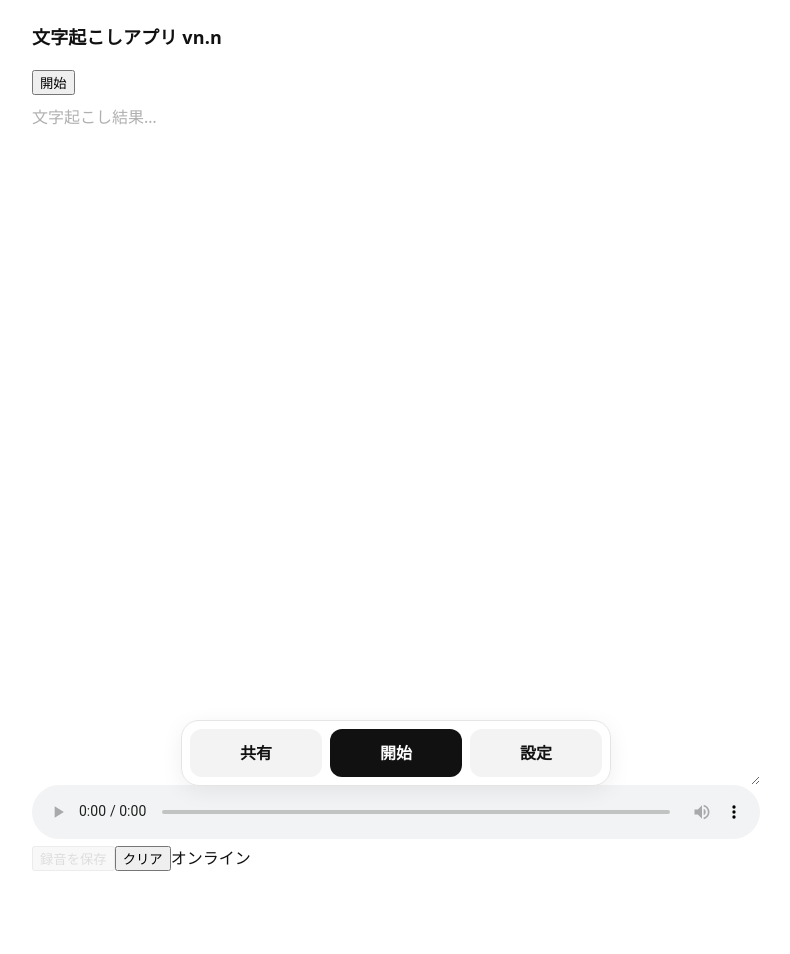
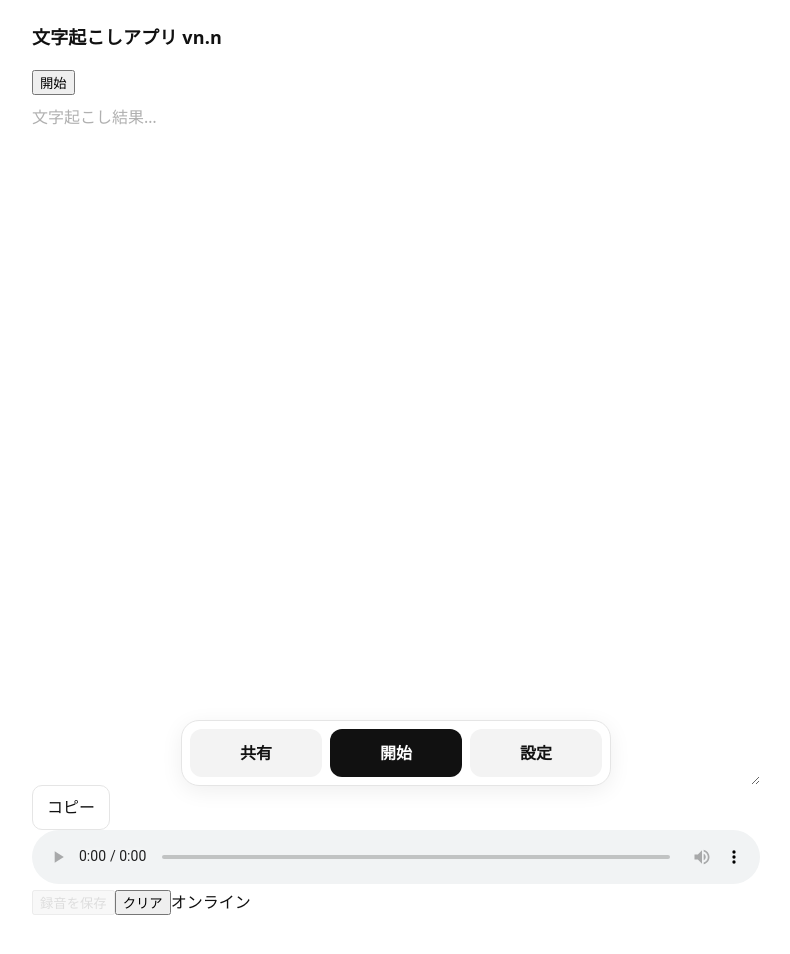
Before and after one commit to cocomohacomo/standalone_webassembly_asr, a plain HTML site: page index.html in a window 1280 px wide. Shown: the whole page, without its empty margins (244-1034 px from the left). Drawn offline with Linux system fonts and the light colour scheme.

Commit message:
Refactor UI to minimal transcript-first layout

```diff
--- a/index.html
+++ b/index.html
@@ -11,7 +11,7 @@
 main{max-width:760px;margin:auto;padding:calc(14px + env(safe-area-inset-top)) 16px calc(112px + env(safe-area-inset-bottom))}
 header{padding:10px 0 18px;font-size:18px;font-weight:600;letter-spacing:.01em}
 #text{display:block;width:100%;min-height:calc(100dvh - 130px);resize:vertical;border:0;outline:0;background:transparent;color:var(--text);font:inherit;line-height:1.8;padding:8px 0 32px}
-#text::placeholder{color:#b0b0b0}
+#text::placeholder{color:#b0b0b0}.transcript-copy{border:1px solid #e5e5e5;background:#fff;color:#111;border-radius:10px;padding:9px 14px;font:inherit}
 .bottom-bar{position:fixed;left:50%;transform:translateX(-50%);bottom:calc(14px + env(safe-area-inset-bottom));display:flex;align-items:center;gap:8px;padding:8px;background:#fff;border:1px solid var(--line);border-radius:18px;box-shadow:0 5px 22px #0001;z-index:10;width:min(calc(100% - 28px),430px)}
 .bottom-bar button{flex:1;min-height:48px;border:0;background:#f3f3f3;border-radius:12px;color:#111;font:inherit;font-weight:600;cursor:pointer}
 .bottom-bar #recordBtn{background:#111;color:#fff}
@@ -40,7 +40,7 @@ button:disabled{opacity:.4}
 <div class="controls"><button class="btn primary" id="recordBtn">開始</button><button class="btn" id="stopBtn" disabled>停止</button></div>
 <p class="hint" id="audioHint">録音音声はこの端末内で処理します。</p>
 <div id="transcriptionNotice" class="notice">日本語音声認識モデルを初期化します。</div><div id="speechNotice" class="notice hide"></div>
-<textarea id="text" placeholder="文字起こし結果…" aria-label="文字起こしテキスト"></textarea>
+<textarea id="text" placeholder="文字起こし結果…" aria-label="文字起こしテキスト"></textarea><button id="copyBtn" class="transcript-copy" type="button">コピー</button>
 <div class="legacy-actions"><button class="btn" id="copyBtn">コピー</button><button class="btn" id="exportBtn">TXT保存</button><button class="btn" id="saveBtn">履歴保存</button></div>
 <div class="card" id="history-card"><div id="history"></div></div>
 <audio id="audio" controls class="hide" style="width:100%"></audio><button id="downloadAudioBtn" disabled>録音を保存</button><button id="clearBtn">クリア</button><button class="btn install" id="installBtn" hidden>アプリをインストール</button><span id="connection">準備中</span>
```
